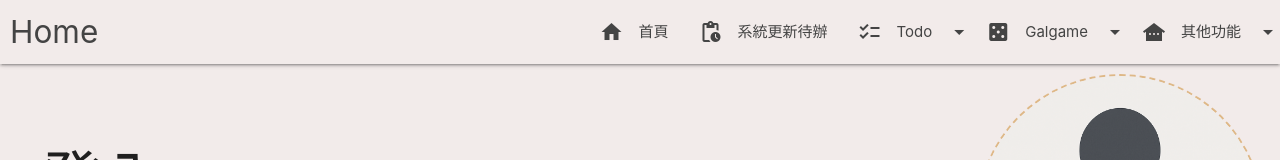
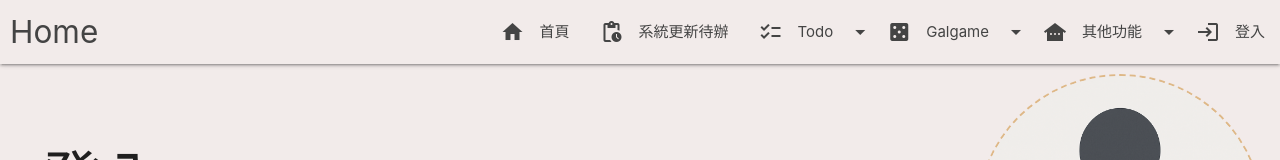
Before and after one commit to peter910820/seaotterms.com-nuxt, a Nuxt app: page /login in a window 1280 px wide. Shown: the top 160 px of the page. Built offline with nearby package versions, Linux system fonts and the light colour scheme; no server answers.

Commit message:
fix: use ClientOnly to fix MyProfile display bug

```diff
--- a/app.vue
+++ b/app.vue
@@ -6,7 +6,7 @@ onMounted(async () => {
   if (bar) {
     setTimeout(() => {
       bar.classList.add("loading-hidden");
-    }, 300);
+    }, 100);
   }
   // @ts-ignore
   if (window.WOW) {
@@ -28,7 +28,9 @@ onMounted(async () => {
       <NuxtPage />
     </div>
     <div class="col l3 m12 s12 sticky-profile">
-      <MyProfile />
+      <ClientOnly>
+        <MyProfile />
+      </ClientOnly>
     </div>
   </div>
   <MainFooter />
--- a/components/NavBar.vue
+++ b/components/NavBar.vue
@@ -1,13 +1,10 @@
 <script setup lang="ts">
-// import { onMounted, computed } from "vue";
-// import { storeToRefs } from "pinia";
-// // pinia store
-// import { useUserStore } from "@/store/user";
-// import { initMaterialSidenav, initMaterialDropdown } from "~/composables/useMaterial";
+import { initMaterialSidenav, initMaterialDropdown } from "~/composables/useMaterial";
 
-// const userStore = useUserStore();
-// const { user } = storeToRefs(userStore);
-// const userData = computed(() => user.value);
+const userStore = useUserStore();
+const { user } = storeToRefs(userStore);
+
+const userData = computed(() => user.value);
 
 onMounted(() => {
   initMaterialSidenav();
@@ -60,12 +57,12 @@ onMounted(() => {
         <i class="material-icons left">system_update_alt</i>
       </router-link>
     </li>
-    <!-- <li v-if="userData.username !== '' && userData.username !== undefined">
+    <li v-if="userData.username !== '' && userData.username !== undefined">
       <router-link to="/user-maintain">
         使用者帳號維護
         <i class="material-icons left">manage_accounts</i>
       </router-link>
-    </li> -->
+    </li>
   </ul>
   <!-- Main Navbar -->
   <nav>
@@ -112,7 +109,7 @@ onMounted(() => {
             >註冊<i class="material-icons left">how_to_reg</i></router-link
           > -->
         </li>
-        <!-- <li>
+        <li>
           <router-link v-if="userData.username === '' || userData.username === undefined" to="/login">
             登入
             <i class="material-icons left">login</i>
@@ -121,7 +118,7 @@ onMounted(() => {
             登出
             <i class="material-icons left">logout</i>
           </router-link>
-        </li> -->
+        </li>
       </ul>
     </div>
   </nav>
@@ -151,7 +148,7 @@ onMounted(() => {
     <!-- <li>
       <router-link to="/register">註冊</router-link>
     </li> -->
-    <!-- <li>
+    <li>
       <router-link v-if="userData.username !== '' && userData.username !== undefined" to="/user-maintain">
         使用者帳號維護
       </router-link>
@@ -159,7 +156,7 @@ onMounted(() => {
     <li>
       <router-link v-if="userData.username === '' || userData.username === undefined" to="/login">登入</router-link>
       <router-link v-else to="/login">登出</router-link>
-    </li> -->
+    </li>
   </ul>
 </template>
 
--- a/middleware/auth.global.ts
+++ b/middleware/auth.global.ts
@@ -8,7 +8,8 @@ export default defineNuxtRouteMiddleware(async (to) => {
   if (import.meta.server) return;
 
   if (to.path === "/message") return;
-
+  const userStore = useUserStore();
+  const { user } = storeToRefs(userStore);
   try {
     const response = await $fetch<CommonResponse>("auth", {
       baseURL: import.meta.env.VITE_API_URL,
--- a/pages/login.vue
+++ b/pages/login.vue
@@ -1,17 +1,16 @@
 <script setup lang="ts">
 definePageMeta({
   ssr: false,
+  middleware: "login",
 });
 
 import { userInfoHandler } from "@/utils/userInfoHandler";
-import { useUserStore } from "@/stores/useUserStore";
 import { FetchError } from "ofetch";
 
 import type { LoginRequest } from "@/types/request";
 import type { CommonResponse } from "@/types/response";
 
 const router = useRouter();
-const userStore = useUserStore();
 
 const request = ref<LoginRequest>({
   username: "",
--- a/pages/system-todos/index.vue
+++ b/pages/system-todos/index.vue
@@ -1,11 +1,11 @@
 <script setup lang="ts">
-import { defineComponent, computed, ref, nextTick } from "vue";
+import { computed, ref, nextTick } from "vue";
 import { FetchError } from "ofetch";
 
 import FilterBlock from "@/components/FilterBlock.vue";
 import { userInfoHandler } from "@/utils/userInfoHandler";
-import { useTodoStore, useSystemTodoStore } from "@/stores/useTodoStore";
-import type { CommonResponse, TodoTopicQuery, SystemTodoQuery } from "@/types/response";
+import { useSystemTodoStore } from "@/stores/useTodoStore";
+import type { CommonResponse, SystemTodoQuery } from "@/types/response";
 
 declare global {
   interface Window {
@@ -14,10 +14,13 @@ declare global {
   }
 }
 const router = useRouter();
+const userStore = useUserStore();
 const systemTodoStore = useSystemTodoStore();
 
+const { user } = storeToRefs(userStore);
+const { systemTodo, systemTodoSingle } = storeToRefs(systemTodoStore);
+
 const modalVisible = ref(false);
-const { systemTodo, systemTodoSingle } = storeToRefs(systemTodoStore);
 
 const { data, error } = await useFetch<CommonResponse<SystemTodoQuery[]>, CommonResponse>("system-todos", {
   baseURL: import.meta.env.VITE_API_URL,
@@ -157,8 +160,9 @@ const deleteTodo = async (id: number) => {
   <div class="row main-block">
     <h1>
       系統更新待辦
-      <!-- <router-link v-if="userData && userData.management === true" to="/system-todo/create" class="button-simple"></router-link> -->
-      <router-link to="/system-todo/create" class="button-simple"> 點我新增 </router-link>
+      <router-link v-if="user?.management === true" to="/system-todos/create" class="button-simple"
+        >點我新增</router-link
+      >
     </h1>
     <FilterBlock />
     <div
@@ -217,10 +221,8 @@ const deleteTodo = async (id: number) => {
       <div v-else-if="systemTodoSingle.urgency === 2" class="col s12 left-align red-text">緊急</div>
       <div v-else class="col s12 left-align">?</div>
       <!-- todo-button -->
-      <!-- <h5 v-if="userData?.management" class="left-align">管理員操作介面</h5>
-      <div v-if="userData?.management" class="col s12 todo-button left-align"> -->
-      <h5 class="left-align">管理員操作介面</h5>
-      <div class="col s12 todo-button left-align">
+      <h5 v-if="user?.management" class="left-align">管理員操作介面</h5>
+      <div v-if="user?.management" class="col s12 todo-button left-align">
         <span
           :class="['button-status', systemTodoSingle.status == 0 ? 'background-n' : '']"
           @click="changeStatus(systemTodoSingle.id, 0)"
--- a/stores/useUserStore.ts
+++ b/stores/useUserStore.ts
@@ -20,7 +20,7 @@ export const useUserStore = defineStore("user", () => {
   const set = (data: UserInfoType | null) => {
     if (data) {
       if (data.dataVersion >= user.value.dataVersion) {
-        user.value = data;
+        Object.assign(user.value, data); // 保留 reactive object，更新內容
       }
     } else {
       // 當後端傳回空並且剛才是有登入的(代表Session到期被登出或是客戶端手動清除Cookies)
@@ -41,6 +41,7 @@ export const useUserStore = defineStore("user", () => {
     user.value.updated_at = new Date();
     user.value.update_name = "";
     user.value.avatar = "";
+    user.value.dataVersion = 0;
   };
 
   return {
```
Also changed, not shown: middleware/login.ts (added, +9 -0 lines).
